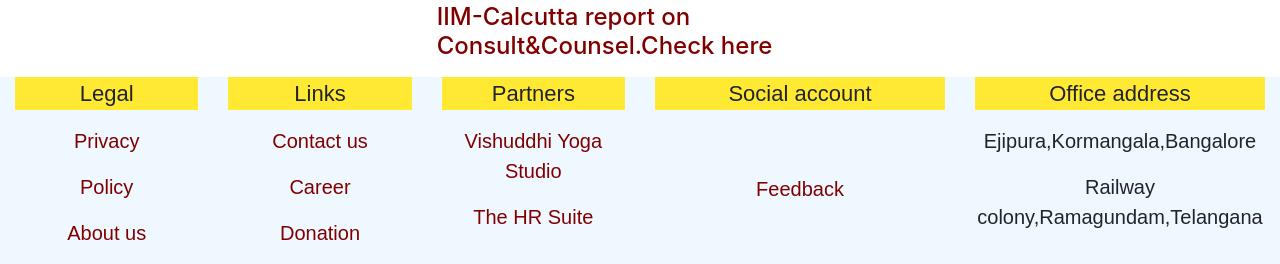
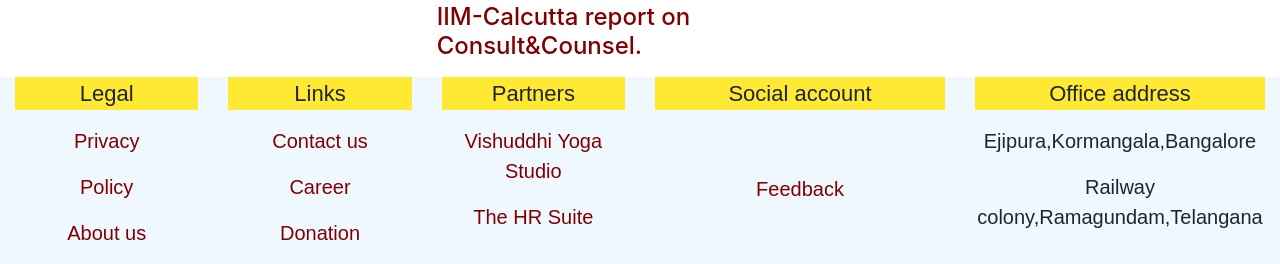
Before and after one commit to sumanpatra970/consultcounsel97, a Django app: page /aayushi in a window 1280 px wide. Shown: the part 2368-2632 px from the top of the page. Run offline with Django 3.2, Linux system fonts and the light colour scheme.

Commit message:
Update base.html

```diff
--- a/templates/base.html
+++ b/templates/base.html
@@ -304,7 +304,7 @@
     <div class="row">
         <div class="col-sm-4"></div>
         <div class="col-sm-4">
-            <a href="iimcalcutta-project"><h4>IIM-Calcutta report on Consult&Counsel.Check here </p></a>
+            <a href="iimcalcutta-project"><h4>IIM-Calcutta report on Consult&Counsel.</p></a>
         </div>
     </div>
     <div class="container-fluid llm">
```
